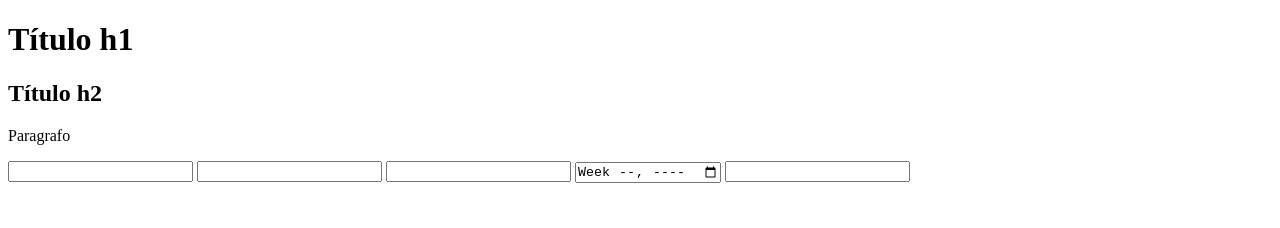
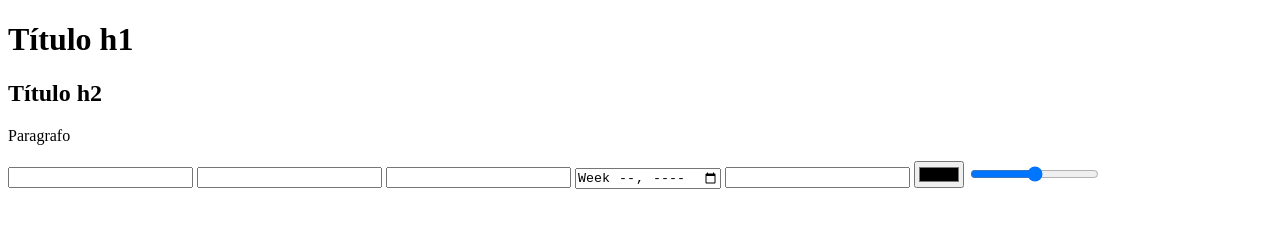
Before and after one commit to liannylm/programacao-web-ceub, a plain HTML site: page index.html in a window 1280 px wide. Drawn offline with Linux system fonts and the light colour scheme.

Commit message:
Att Input - Color e Range

```diff
--- a/index.html
+++ b/index.html
@@ -17,6 +17,8 @@
     <input type="number">
     <input type="week">
     <input type="tel">
+    <input type="color">
+    <input type="range">
 
     <!-- <img src="https://revistaplaneta.com.br/wp-content/uploads/sites/3/2023/03/graham-holtshausen-unsplash.jpg" alt="imagem do universo">
     <img src="universoo.jpg" alt="Segunda imagem universo"> -->
```
